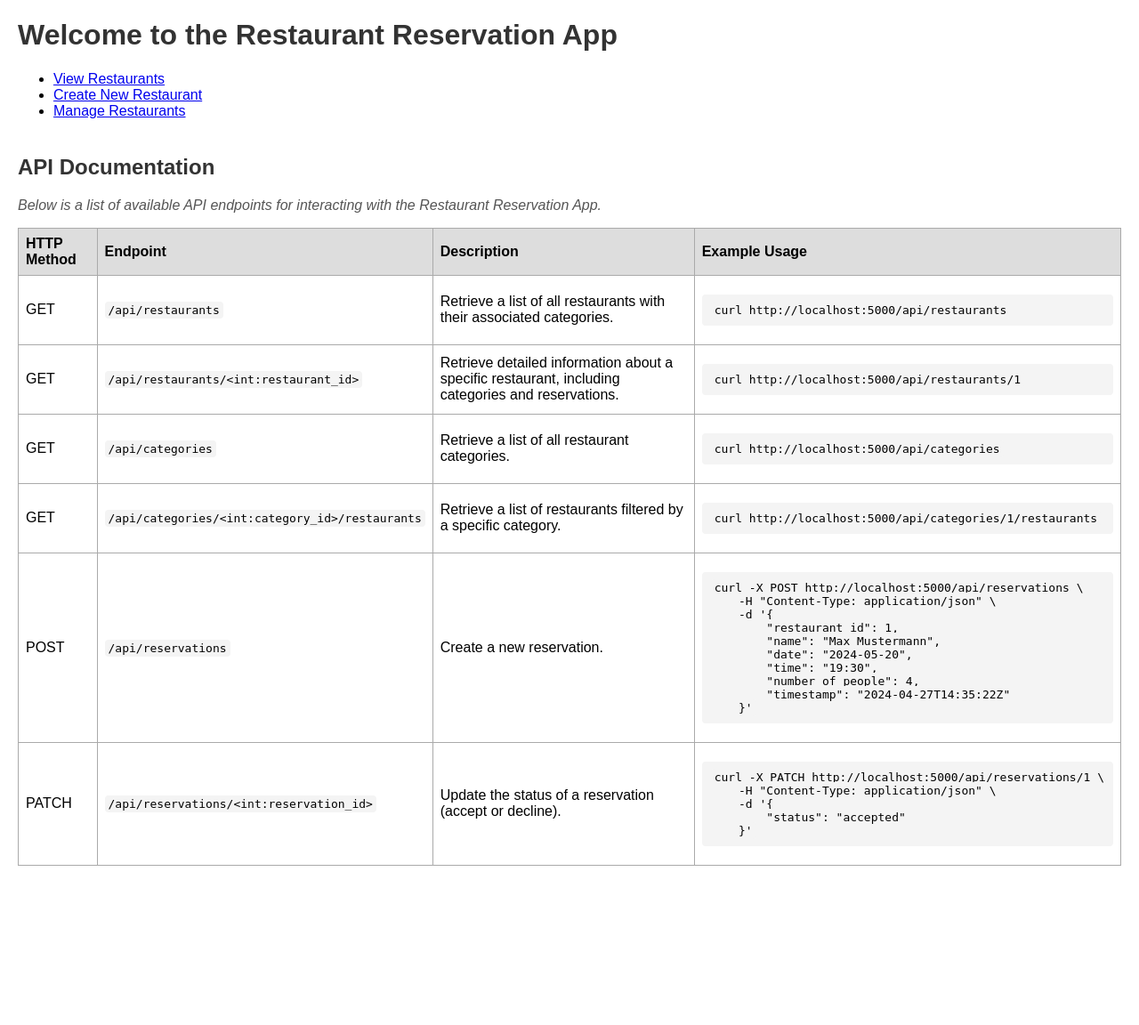
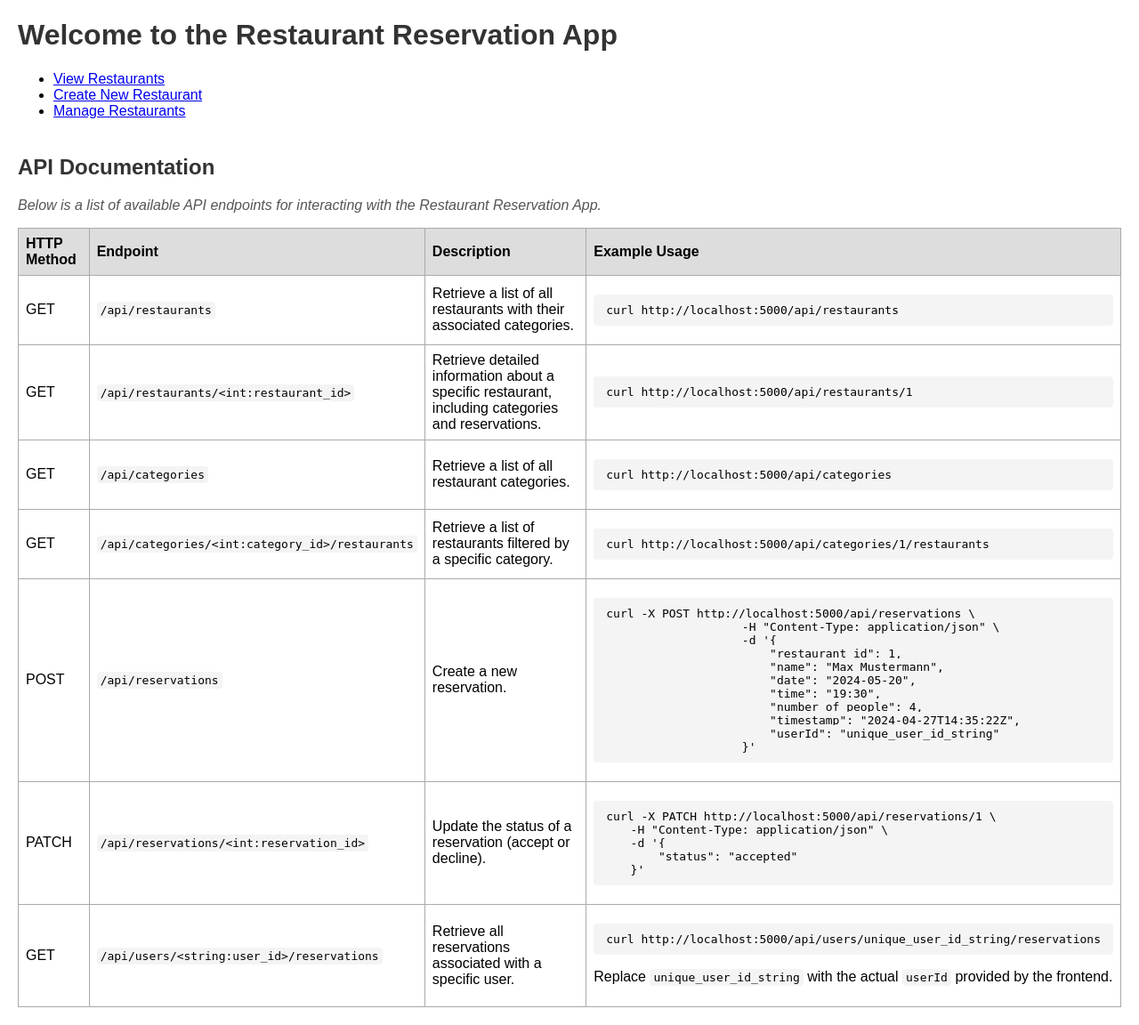
Before and after one commit to kmeans27/restaurant-reservation-app-backend, a Flask app: page / in a window 1280 px wide. Shown: the whole page at 89% size. Before the commit the page ends 973 px from the top, so only its background shows below. Run offline with Flask 3, Linux system fonts and the light colour scheme.

Commit message:
added frontend user table, reservation endpoints, update reservation status not working!!

```diff
--- a/app/main/routes.py
+++ b/app/main/routes.py
@@ -1,12 +1,13 @@
 # app/main/routes.py
 
-from flask import render_template, redirect, url_for, request, flash, jsonify, abort
+from flask import render_template, redirect, url_for, request, flash, jsonify, abort, current_app
 from app.main import bp
-from app.models import Restaurant, Reservation, Category
+from app.models import Restaurant, Reservation, Category, FrontendUser
 from app import db
 from datetime import datetime
 from werkzeug.exceptions import BadRequest
 from app.main.forms import RestaurantForm
+from sqlalchemy.exc import SQLAlchemyError
 
 
 
@@ -127,23 +128,35 @@ def manage_reservations(restaurant_id):
 
 # HTML Route to update reservation status
 @bp.route('/api/reservations/<int:reservation_id>/status', methods=['POST'])
-def update_reservation_status_html(reservation_id):
-    reservation = Reservation.query.get_or_404(reservation_id)
+def update_reservation_status(reservation_id):
+    # Determine the request type
+    if request.is_json:
+        data = request.get_json()
+        if not data or 'status' not in data:
+            return jsonify({'error': 'Missing required fields.'}), 400
+        new_status = data.get('status')
+    else:
+        # Assume form data
+        new_status = request.form.get('status')
+        if not new_status:
+            return jsonify({'error': 'Missing required fields.'}), 400
 
-    status = request.form.get('status')
-    if status not in ['accepted', 'declined']:
-        flash('Invalid status update.', 'error')
-        return redirect(url_for('main.manage_reservations', restaurant_id=reservation.restaurant_id))
+    if new_status not in ['accepted', 'declined']:
+        return jsonify({'error': 'Invalid status value.'}), 400
 
-    if reservation.status != 'pending':
-        flash('Only pending reservations can be updated.', 'error')
-        return redirect(url_for('main.manage_reservations', restaurant_id=reservation.restaurant_id))
+    try:
+        reservation = Reservation.query.get_or_404(reservation_id)
 
-    reservation.status = status
-    db.session.commit()
-    flash(f'Reservation {status} successfully.', 'success')
+        # Update status
+        reservation.status = new_status
 
-    return redirect(url_for('main.manage_reservations', restaurant_id=reservation.restaurant_id))
+        db.session.commit()
+        return jsonify({'message': f'Reservation {new_status} successfully.'}), 200
+
+    except SQLAlchemyError as e:
+        db.session.rollback()
+        current_app.logger.error(f"Database error: {str(e)}")
+        return jsonify({'error': 'An error occurred while updating the reservation.'}), 500
 
 
 # API ENDPOINTS
@@ -210,7 +223,6 @@ def get_restaurants_by_category(category_id):
         })
     return jsonify(data)
 
-
 @bp.route('/api/reservations', methods=['POST'])
 def create_reservation():
     data = request.get_json()
@@ -224,9 +236,10 @@ def create_reservation():
     time_str = data.get('time')
     number_of_people = data.get('number_of_people')
     timestamp_str = data.get('timestamp')
+    user_id = data.get('user_id')  # Extract the userId from the frontend
 
     # Validate required fields
-    if not all([restaurant_id, name, date_str, time_str, number_of_people, timestamp_str]):
+    if not all([restaurant_id, name, date_str, time_str, number_of_people, timestamp_str, user_id]):
         return jsonify({'error': 'Missing required fields.'}), 400
 
     # Validate restaurant existence
@@ -246,6 +259,14 @@ def create_reservation():
     except ValueError:
         return jsonify({'error': 'Invalid timestamp format.'}), 400
 
+    # Handle FrontendUser
+    frontend_user = FrontendUser.query.filter_by(user_id=user_id).first()
+    if not frontend_user:
+        # Create a new FrontendUser if it doesn't exist
+        frontend_user = FrontendUser(user_id=user_id)
+        db.session.add(frontend_user)
+        db.session.flush()  # Flush to get the frontend_user.id
+
     # Create a new Reservation object
     new_reservation = Reservation(
         restaurant_id=restaurant_id,
@@ -253,13 +274,15 @@ def create_reservation():
         reservation_datetime=reservation_datetime,
         person_count=number_of_people,
         timestamp=timestamp,
-        status='pending'  # Assuming default status
+        status='pending',  # Assuming default status
+        frontend_user=frontend_user  # Associate the reservation with the FrontendUser
     )
 
     db.session.add(new_reservation)
     db.session.commit()
 
     return jsonify({'message': 'Reservation created successfully.', 'reservation_id': new_reservation.id}), 201
+
 
 # Endpoint to update reservation status (accept or decline)
 @bp.route('/api/reservations/<int:reservation_id>', methods=['PATCH'])
@@ -281,3 +304,25 @@ def update_reservation(reservation_id):
     db.session.commit()
 
     return jsonify({'message': f'Reservation {status} successfully.'}), 200
+
+# retrieve all reservations for a specific user_id (frontend)
+@bp.route('/api/users/<string:user_id>/reservations', methods=['GET'])
+def get_user_reservations(user_id):
+    frontend_user = FrontendUser.query.filter_by(user_id=user_id).first()
+    if not frontend_user:
+        return jsonify({'error': 'User not found.'}), 404
+
+    reservations = frontend_user.reservations
+    reservations_data = []
+    for reservation in reservations:
+        reservations_data.append({
+            'reservation_id': reservation.id,
+            'restaurant_id': reservation.restaurant_id,
+            'restaurant_name': reservation.restaurant.name,
+            'reservation_datetime': reservation.reservation_datetime.isoformat(),
+            'person_count': reservation.person_count,
+            'status': reservation.status,
+            'name': reservation.name
+        })
+
+    return jsonify({'reservations': reservations_data}), 200
--- a/app/templates/index.html
+++ b/app/templates/index.html
@@ -118,10 +118,12 @@
                         "date": "2024-05-20",
                         "time": "19:30",
                         "number_of_people": 4,
-        "timestamp": "2024-04-27T14:35:22Z"
+                        "timestamp": "2024-04-27T14:35:22Z",
+                        "userId": "unique_user_id_string"
                     }'</code></pre>
                     </td>
                 </tr>
+
                 <tr>
                     <td>PATCH</td>
                     <td><code>/api/reservations/&lt;int:reservation_id&gt;</code></td>
@@ -134,6 +136,17 @@
     }'</code></pre>
                     </td>
                 </tr>
+                <!-- New Endpoint: User Reservations -->
+                <tr>
+                    <td>GET</td>
+                    <td><code>/api/users/&lt;string:user_id&gt;/reservations</code></td>
+                    <td>Retrieve all reservations associated with a specific user.</td>
+                    <td>
+                        <pre><code>curl http://localhost:5000/api/users/unique_user_id_string/reservations</code></pre>
+                        <p class="note">Replace <code>unique_user_id_string</code> with the actual <code>userId</code> provided by the frontend.</p>
+                    </td>
+                </tr>
+
 
                 <!-- Additional Endpoints (Optional) -->
                 <!-- Add more endpoints here as you develop them -->
--- a/app/templates/manage_reservations.html
+++ b/app/templates/manage_reservations.html
@@ -74,11 +74,11 @@
                     <td>{{ reservation.status.capitalize() }}</td>
                     <td class="action-buttons">
                         {% if reservation.status == 'pending' %}
-                            <form method="POST" action="{{ url_for('main.update_reservation_status_html', reservation_id=reservation.id) }}" style="display:inline;">
+                            <form method="POST" action="{{ url_for('main.update_reservation_status', reservation_id=reservation.id) }}" style="display:inline;">
                                 <input type="hidden" name="status" value="accepted">
                                 <button type="submit">Accept</button>
                             </form>
-                            <form method="POST" action="{{ url_for('main.update_reservation_status_html', reservation_id=reservation.id) }}" style="display:inline;">
+                            <form method="POST" action="{{ url_for('main.update_reservation_status', reservation_id=reservation.id) }}" style="display:inline;">
                                 <input type="hidden" name="status" value="declined">
                                 <button type="submit">Decline</button>
                             </form>
```
Also changed, not shown: app/models.py (+25 -8 lines), migrations/versions/a5a06d5f3c04_initial_migration_after_resetting_.py (renamed from migrations/versions/ba55ded9782b_initial_migration_with_reservation_model.py, +17 -4 lines), seed.py (+36 -4 lines), app.db. Lines whose indentation alone changed are shown as unchanged.
